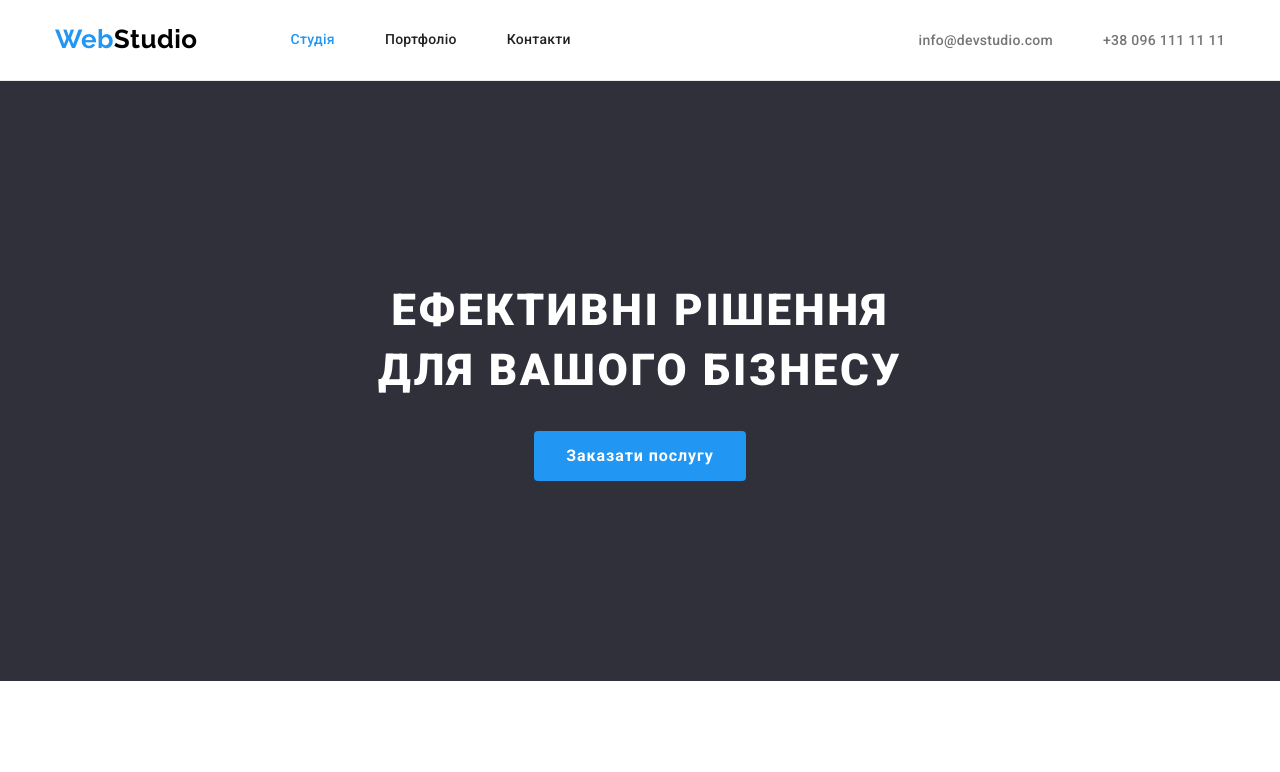
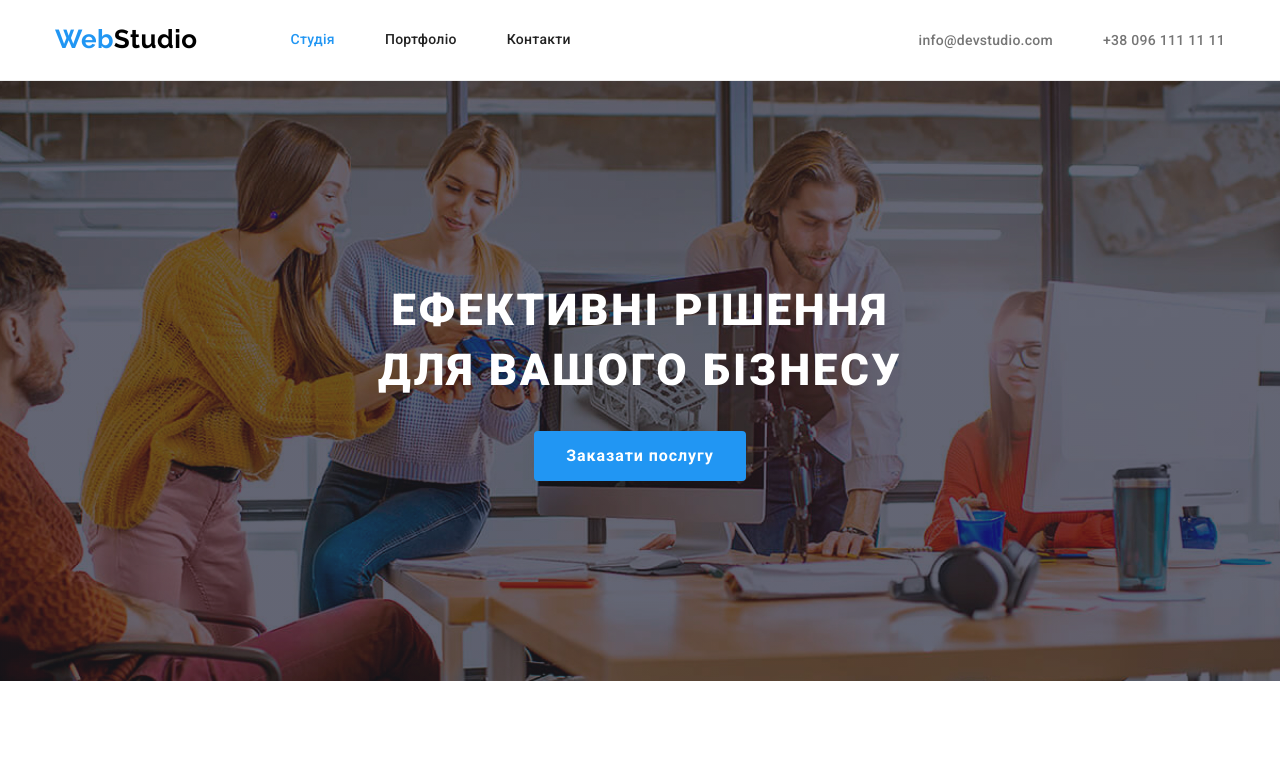
Before and after one commit to NikHectro/goit-markup-hw-04, a plain HTML site: page index.html in a window 1280 px wide. Shown: the top 772 px of the page. Drawn offline with nearby package versions, Linux system fonts and the light colour scheme.

Commit message:
Feat Hero
Add bgi, bgc, overlay
change size for block

```diff
--- a/css/styles.css
+++ b/css/styles.css
@@ -181,9 +181,19 @@
 /* Hero */
 .hero {
   padding: 200px 0;
+  max-width: 1600px;
+  min-height: 600px;
+  margin-left: auto;
+  margin-right: auto;
 
-  background-color: #2f303a;
   text-align: center;
+
+  background-image: linear-gradient(to right, rgba(47, 48, 58, 0.4), rgba(47, 48, 58, 0.4)),
+    url('../images/hero.jpg');
+  background-color: #c4c4c4;
+  background-repeat: no-repeat;
+  background-position: center;
+  background-size: cover;
 }
 
 .hero-title {
```
Also changed, not shown: images/hero.jpg (added).
